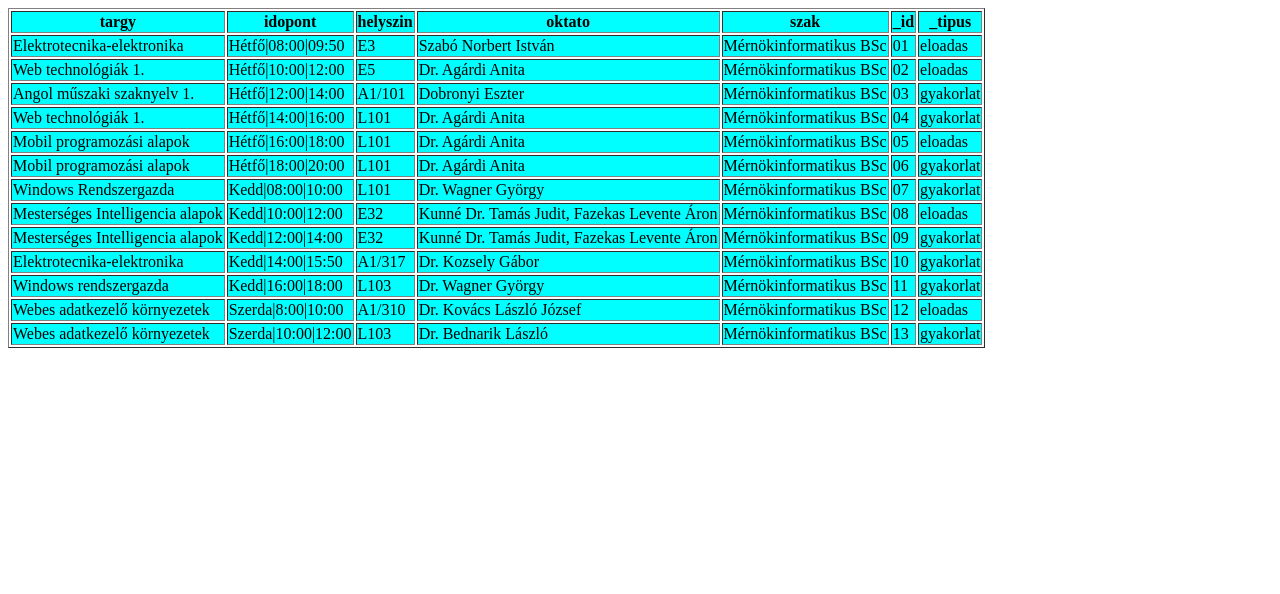
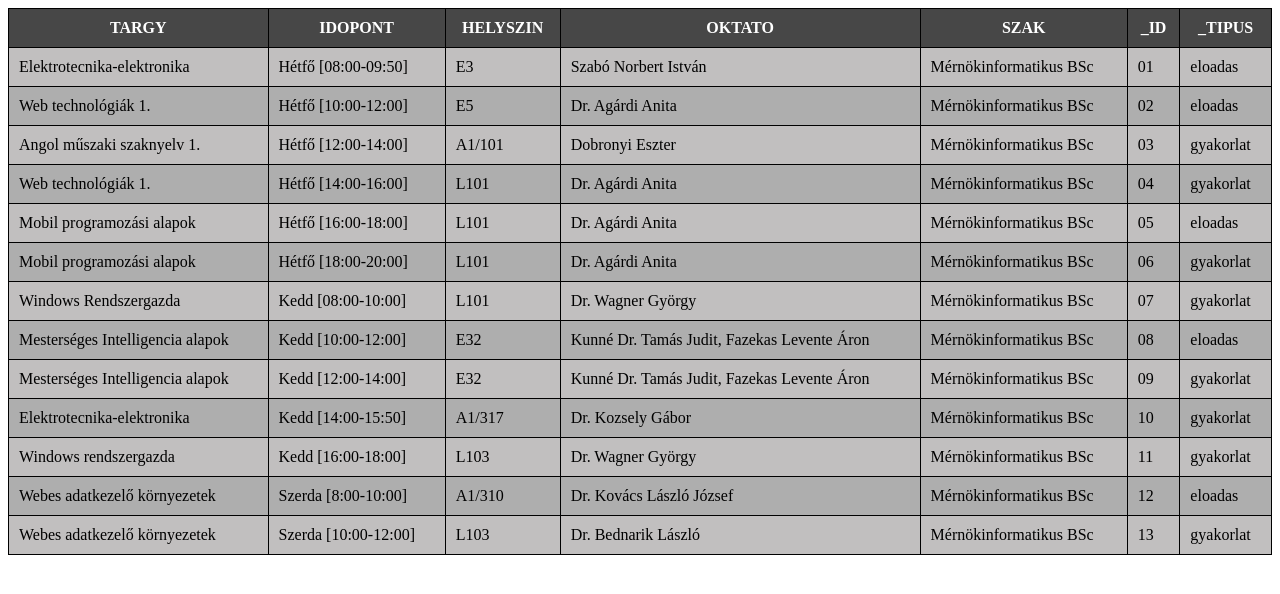
Before and after one commit to Anoth039/E00XC3WebXML, a plain HTML site: page E00XC3_0917/E00XC3_xmltohtml.html in a window 1280 px wide. Drawn offline with Linux system fonts and the light colour scheme.

Commit message:
Update E00XC3_xmltohtml.html

```diff
--- a/E00XC3_0917/E00XC3_xmltohtml.html
+++ b/E00XC3_0917/E00XC3_xmltohtml.html
@@ -1,13 +1,30 @@
 <!DOCTYPE html>
 <html lang="hu">
 	<head>
+		<title>Órarend</title>
 		<meta charset='UTF-8'>
 		<style>
+			table {
+				border-collapse: collapse;
+				border-color: black;
+				width: 100%;
+			}
 			tr {
-					background-color: aqua;
+				background-color: rgba(128, 128, 128, 0.637)
+			}
+			th, td {
+				padding: 10px;
+			}
+			thead tr {
+				background-color: rgb(71, 71, 71);
+				color: white;
+				font-weight: bold;
+				text-transform: uppercase;
+			}
+			tbody tr:nth-child(odd){
+				background-color: rgba(99, 95, 95, 0.397)
 			}
 		</style>
-			<title>Órarend</title>
 	</head>
 	<body>
 		<table border=1>
@@ -25,7 +42,7 @@
 			<tbody>
 				<tr>
 					<td>Elektrotecnika-elektronika</td>
-						<td>Hétfő|08:00|09:50</td>
+					<td>Hétfő [08:00-09:50]</td>
 					<td>E3</td>
 					<td>Szabó Norbert István</td>
 					<td>Mérnökinformatikus BSc</td>
@@ -34,7 +51,7 @@
 				</tr>
 				<tr>
 					<td>Web technológiák 1.</td>
-						<td>Hétfő|10:00|12:00</td>
+					<td>Hétfő [10:00-12:00]</td>
 					<td>E5</td>
 					<td>Dr. Agárdi Anita</td>
 					<td>Mérnökinformatikus BSc</td>
@@ -43,7 +60,7 @@
 				</tr>
 				<tr>
 					<td>Angol műszaki szaknyelv 1.</td>
-						<td>Hétfő|12:00|14:00</td>
+					<td>Hétfő [12:00-14:00]</td>
 					<td>A1/101</td>
 					<td>Dobronyi Eszter</td>
 					<td>Mérnökinformatikus BSc</td>
@@ -52,7 +69,7 @@
 				</tr>
 				<tr>
 					<td>Web technológiák 1.</td>
-						<td>Hétfő|14:00|16:00</td>
+					<td>Hétfő [14:00-16:00]</td>
 					<td>L101</td>
 					<td>Dr. Agárdi Anita</td>
 					<td>Mérnökinformatikus BSc</td>
@@ -61,7 +78,7 @@
 				</tr>
 				<tr>
 					<td>Mobil programozási alapok</td>
-						<td>Hétfő|16:00|18:00</td>
+					<td>Hétfő [16:00-18:00]</td>
 					<td>L101</td>
 					<td>Dr. Agárdi Anita</td>
 					<td>Mérnökinformatikus BSc</td>
@@ -70,7 +87,7 @@
 				</tr>
 				<tr>
 					<td>Mobil programozási alapok</td>
-						<td>Hétfő|18:00|20:00</td>
+					<td>Hétfő [18:00-20:00]</td>
 					<td>L101</td>
 					<td>Dr. Agárdi Anita</td>
 					<td>Mérnökinformatikus BSc</td>
@@ -79,7 +96,7 @@
 				</tr>
 				<tr>
 					<td>Windows Rendszergazda</td>
-						<td>Kedd|08:00|10:00</td>
+					<td>Kedd [08:00-10:00]</td>
 					<td>L101</td>
 					<td>Dr. Wagner György</td>
 					<td>Mérnökinformatikus BSc</td>
@@ -88,7 +105,7 @@
 				</tr>
 				<tr>
 					<td>Mesterséges Intelligencia alapok</td>
-						<td>Kedd|10:00|12:00</td>
+					<td>Kedd [10:00-12:00]</td>
 					<td>E32</td>
 					<td>Kunné Dr. Tamás Judit, Fazekas Levente Áron</td>
 					<td>Mérnökinformatikus BSc</td>
@@ -97,7 +114,7 @@
 				</tr>
 				<tr>
 					<td>Mesterséges Intelligencia alapok</td>
-						<td>Kedd|12:00|14:00</td>
+					<td>Kedd [12:00-14:00]</td>
 					<td>E32</td>
 					<td>Kunné Dr. Tamás Judit, Fazekas Levente Áron</td>
 					<td>Mérnökinformatikus BSc</td>
@@ -106,7 +123,7 @@
 				</tr>
 				<tr>
 					<td>Elektrotecnika-elektronika</td>
-						<td>Kedd|14:00|15:50</td>
+					<td>Kedd [14:00-15:50]</td>
 					<td>A1/317</td>
 					<td>Dr. Kozsely Gábor</td>
 					<td>Mérnökinformatikus BSc</td>
@@ -115,7 +132,7 @@
 				</tr>
 				<tr>
 					<td>Windows rendszergazda</td>
-						<td>Kedd|16:00|18:00</td>
+					<td>Kedd [16:00-18:00]</td>
 					<td>L103</td>
 					<td>Dr. Wagner György</td>
 					<td>Mérnökinformatikus BSc</td>
@@ -124,7 +141,7 @@
 				</tr>
 				<tr>
 					<td>Webes adatkezelő környezetek</td>
-						<td>Szerda|8:00|10:00</td>
+					<td>Szerda [8:00-10:00]</td>
 					<td>A1/310</td>
 					<td>Dr. Kovács László József</td>
 					<td>Mérnökinformatikus BSc</td>
@@ -133,7 +150,7 @@
 				</tr>
 				<tr>
 					<td>Webes adatkezelő környezetek</td>
-						<td>Szerda|10:00|12:00</td>
+					<td>Szerda [10:00-12:00]</td>
 					<td>L103</td>
 					<td>Dr. Bednarik László</td>
 					<td>Mérnökinformatikus BSc</td>
```
Lines whose indentation alone changed are shown as unchanged.
